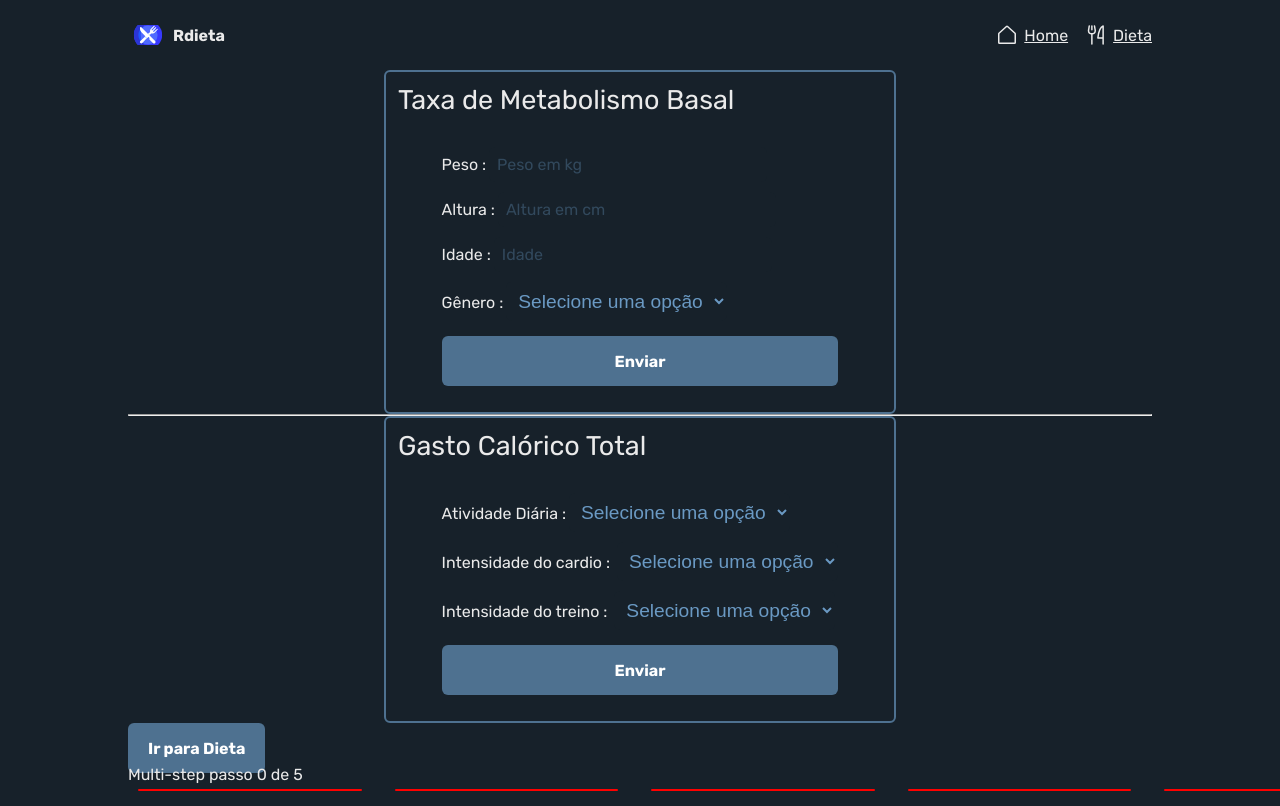
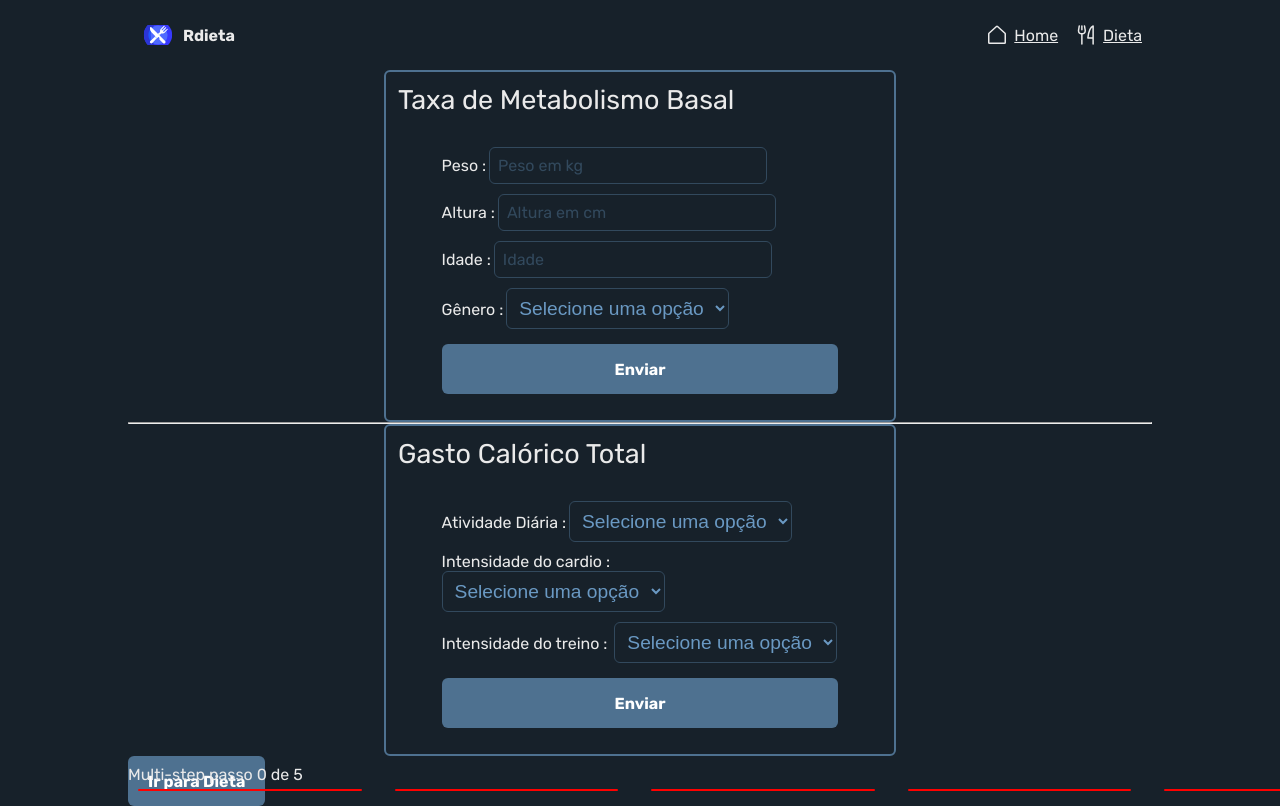
Before and after one commit to RenanArantes/rdieta, a Next.js app: page / in a window 1280 px wide. Built offline with nearby package versions, Linux system fonts and the light colour scheme.

Commit message:
hover and margin changes

```diff
--- a/components/Header/styles.ts
+++ b/components/Header/styles.ts
@@ -5,7 +5,7 @@ export const HeaderContainer = styled.header`
   align-items: center;
   justify-content: space-between;
 
-  margin: 15px 0;
+  margin: 15px 10px;
 
   nav {
     display: flex;
--- a/components/Input/index.ts
+++ b/components/Input/index.ts
@@ -2,7 +2,7 @@ import styled from 'styled-components'
 
 export const Input = styled.input`
   border-radius: 6px;
-  border: 0;
+  border: 1px solid ${(props) => props.theme.blueColors[700]};
   background: ${(props) => props.theme.blueColors[900]};
   color: ${(props) => props.theme.blueColors[300]};
   padding: 0.5rem;
@@ -10,4 +10,12 @@ export const Input = styled.input`
   &::placeholder {
     color: ${(props) => props.theme.blueColors[700]};
   }
+
+  &:hover {
+    border: 1px solid ${(props) => props.theme.blueColors[400]};
+
+    &::placeholder {
+      color: ${(props) => props.theme.blueColors[400]};
+    }
+  }
 `
--- a/components/Select/index.ts
+++ b/components/Select/index.ts
@@ -2,7 +2,7 @@ import styled from 'styled-components'
 
 export const Select = styled.select`
   border-radius: 6px;
-  border: 0;
+  border: 1px solid ${(props) => props.theme.blueColors[700]};
   background: ${(props) => props.theme.blueColors[900]};
   color: ${(props) => props.theme.blueColors[300]};
   padding: 0.5rem;
@@ -12,4 +12,12 @@ export const Select = styled.select`
   option {
     font-size: 1.1rem;
   }
+
+  &:hover {
+    border: 1px solid ${(props) => props.theme.blueColors[400]};
+
+    &::placeholder {
+      color: ${(props) => props.theme.blueColors[400]};
+    }
+  }
 `
```
